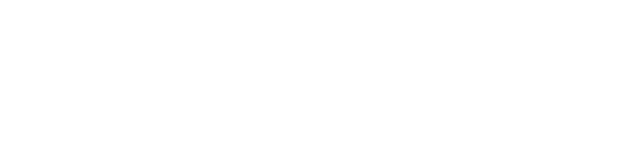
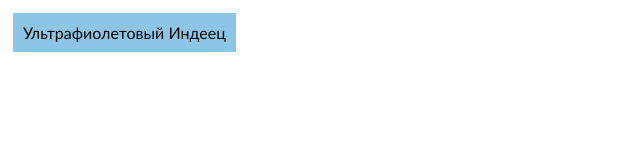
Before and after one commit to Voriskol/JavaScript_learning, a plain HTML site: page DOM/chapter_1/examples_dom/ex31.html in a window 1280 px wide. Shown: the whole page, without its empty margins (0-640 px from the left). Drawn offline with Linux system fonts and the light colour scheme.

Commit message:
Finish DOM learning

```diff
--- a/DOM/chapter_1/examples_dom/ex31.html
+++ b/DOM/chapter_1/examples_dom/ex31.html
@@ -1,20 +1,96 @@
 <!DOCTYPE html>
 <html lang="en">
+  <head>
+    <meta charset="UTF-8" />
+    <meta name="viewport" content="width=device-width, initial-scale=1.0" />
+    <link rel="stylesheet" href="../css/style.css" />
+    <title>Пример 31 - Генератор названий</title>
+  </head>
 
-<head>
-  <meta charset="UTF-8">
-  <meta name="viewport" content="width=device-width, initial-scale=1.0">
-  <link rel="stylesheet" href="../css/style.css">
-  <title>Пример 31 - Генератор названий</title>
-</head>
+  <body>
+    <script>
+      let words1 = [
+        "Непобедимый",
+        "Визжащий",
+        "Реальный",
+        "Скоростной",
+        "Экцентричный",
+        "Кодовый",
+        "Прожорливый",
+        "Догадливый",
+        "Гениальный",
+        "Разрушительный",
+        "Растерянный",
+        "Торопливый",
+        "Вопрошающий",
+        "Космический",
+        "Динамичный",
+        "Паникующий",
+        "Задумчивый",
+        "Загадочный",
+        "Рекордный",
+        "Непонимающий",
+        "Ультрафиолетовый",
+        "Читающий",
+        "Озорной",
+        "Тормозной",
+        "Волшебный",
+        "Хардовый",
+        "Тычущий",
+        "Внимательный",
+        "Криповый",
+      ];
+      let words2 = [
+        "Мозг",
+        "Везунчик",
+        "Повелитель",
+        "Красавчик",
+        "Печенька",
+        "Тормоз",
+        "Динозавр",
+        "Индеец",
+        "Экстрасенс",
+        "Цыпленок",
+        "Решала",
+        "Ураган",
+        "Взломщик",
+        "Эрудит",
+        "Сыщик",
+        "Крушитель",
+        "Паникер",
+        "Шутник",
+        "Обуза",
+        "Капитан",
+        "Ботаник",
+        "Гриб",
+        "Зомби",
+        "Котик",
+        "Ведьмак",
+        "Храбрец",
+        "Мастер",
+        "Король",
+      ];
 
-<body>
+      function allRandomNames(arr1, arr2) {
+        let result = [];
+        for (let i = 0; i < arr1.length; i++) {
+          for (let j = 0; j < arr2.length; j++) {
+            result.push(arr1[i] + " " + arr2[j]);
+          }
+        }
+        return result;
+      }
+      let allNames = allRandomNames(words1, words2);
 
-  <script>
-    let words1 = ["Непобедимый", "Визжащий", "Реальный", "Скоростной", "Экцентричный", "Кодовый", "Прожорливый", "Догадливый", "Гениальный", "Разрушительный", "Растерянный", "Торопливый", "Вопрошающий", "Космический", "Динамичный", "Паникующий", "Задумчивый", "Загадочный", "Рекордный", "Непонимающий", "Ультрафиолетовый", "Читающий", "Озорной", "Тормозной", "Волшебный", "Хардовый", "Тычущий", "Внимательный", "Криповый",];
-    let words2 = ["Мозг", "Везунчик", "Повелитель", "Красавчик", "Печенька", "Тормоз", "Динозавр", "Индеец", "Экстрасенс", "Цыпленок", "Решала", "Ураган", "Взломщик", "Эрудит", "Сыщик", "Крушитель", "Паникер", "Шутник", "Обуза", "Капитан", "Ботаник", "Гриб", "Зомби", "Котик", "Ведьмак", "Храбрец", "Мастер", "Король",];
+      let item = document.createElement("div");
+      item.classList.add("menu_link");
 
-  </script>
-</body>
-
+      setInterval(() => {
+        item.textContent =
+          allNames[Math.floor(Math.random() * allNames.length)];
+        document.body.append(item);
+      }, 1000);
+      document.querySelector(".menu").append(item);
+    </script>
+  </body>
 </html>
```
Also changed, not shown: DOM/chapter_1/examples_dom/ex25.html (+1 -0 lines), DOM/chapter_1/examples_dom/ex30.html (+23 -7 lines), DOM/chapter_1/examples_dom/ex32.html (+25 -10 lines).
